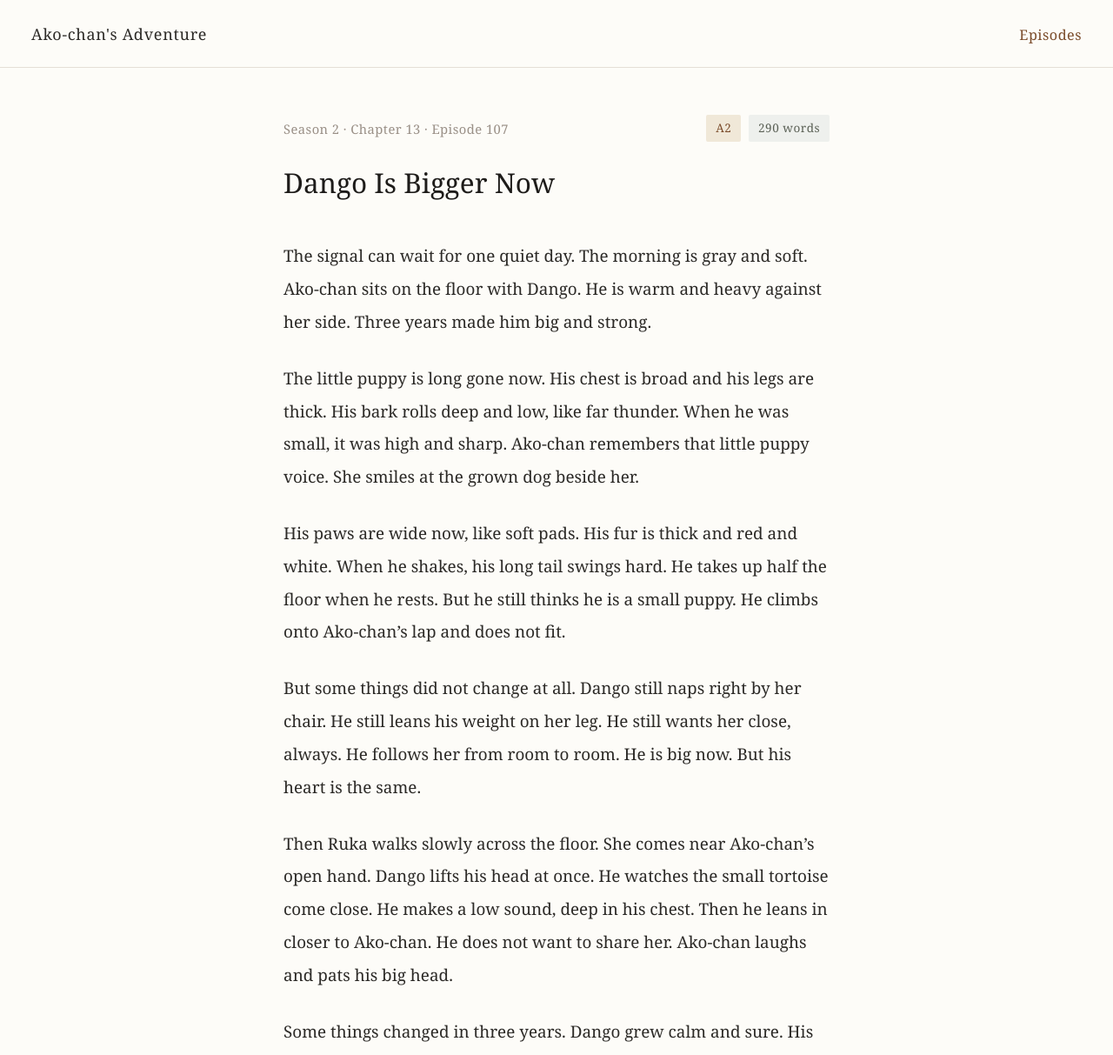
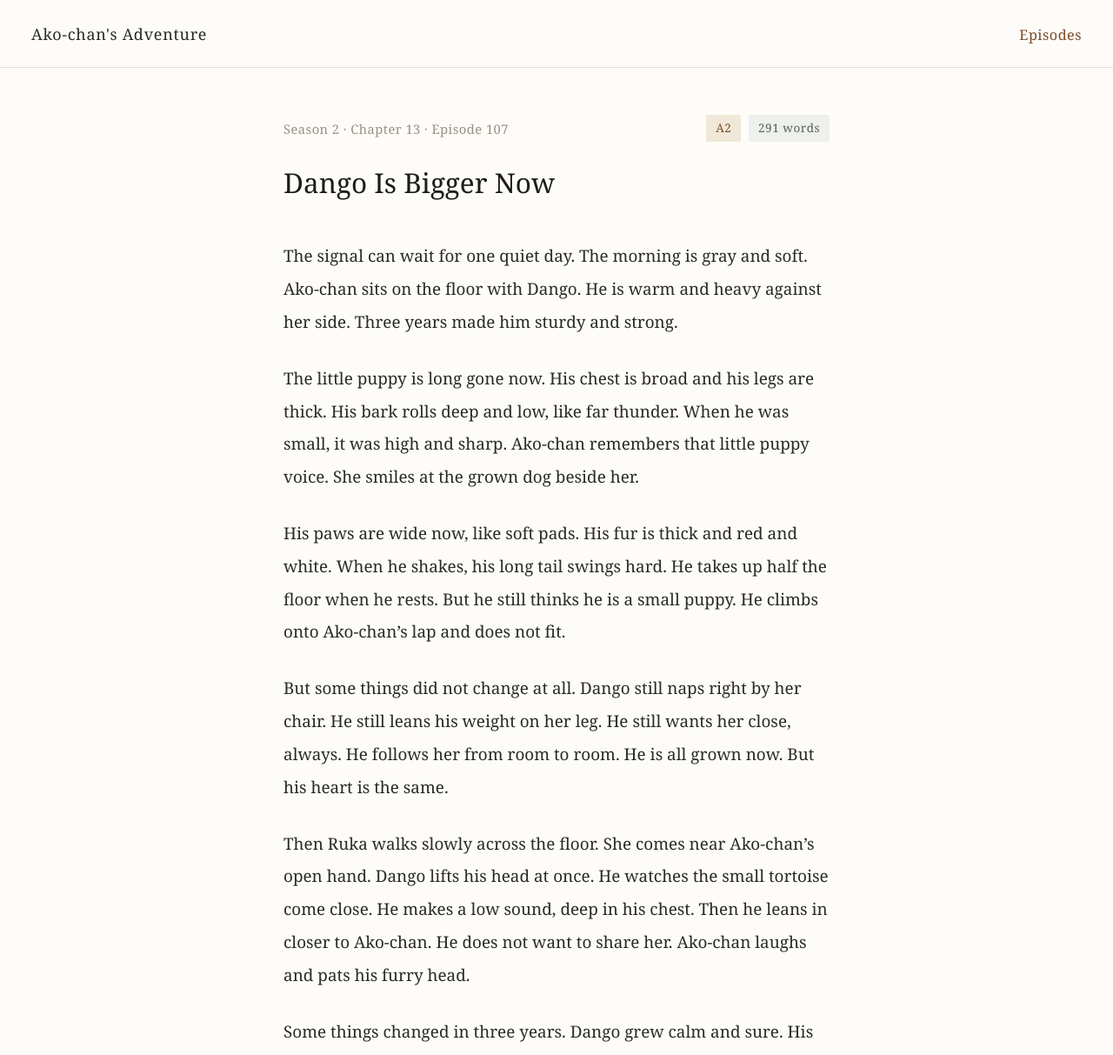
Before and after one commit to morisaki-yuichi/ako-chans-adventure, a Jekyll site: the page built from season2/chapter13/ep107.md, in a window 1280 px wide. Shown: the top 1213 px of the page at 87% size. Built offline with Jekyll 4.4.1, drawn with Linux system fonts in a browser that asks for light colours.

Commit message:
S2 Ch13 Ep107: tone Dango's size to corgi-accurate (drop absolute 'big')
コーギー成犬（体高25-30cm/低く重い）に合わせ絶対表現 'big'×3 を撤去:
- 'big and strong'→'sturdy and strong'
- 'He is big now'→'He is all grown now'
- 'big head'→'furry head'（キツネ顔＆ダブルコート整合）
正確な成長描写(broad chest/thick legs/heavy/床を占める/膝に乗りきらない)は維持。
title 'Bigger'＝比較級で正確のため維持。word_count 290→291。

```diff
--- a/season2/chapter13/ep107.md
+++ b/season2/chapter13/ep107.md
@@ -6,20 +6,20 @@ chapter: 13
 episode: 107
 level: A2
 story_day: 4
-word_count: 290
+word_count: 291
 prev_ep: /season2/chapter13/ep106/
 next_ep: /season2/chapter13/ep108/
 permalink: /season2/chapter13/ep107/
 ---
 
-The signal can wait for one quiet day. The morning is gray and soft. Ako-chan sits on the floor with Dango. He is warm and heavy against her side. Three years made him big and strong.
+The signal can wait for one quiet day. The morning is gray and soft. Ako-chan sits on the floor with Dango. He is warm and heavy against her side. Three years made him sturdy and strong.
 
 The little puppy is long gone now. His chest is broad and his legs are thick. His bark rolls deep and low, like far thunder. When he was small, it was high and sharp. Ako-chan remembers that little puppy voice. She smiles at the grown dog beside her.
 
 His paws are wide now, like soft pads. His fur is thick and red and white. When he shakes, his long tail swings hard. He takes up half the floor when he rests. But he still thinks he is a small puppy. He climbs onto Ako-chan's lap and does not fit.
 
-But some things did not change at all. Dango still naps right by her chair. He still leans his weight on her leg. He still wants her close, always. He follows her from room to room. He is big now. But his heart is the same.
+But some things did not change at all. Dango still naps right by her chair. He still leans his weight on her leg. He still wants her close, always. He follows her from room to room. He is all grown now. But his heart is the same.
 
-Then Ruka walks slowly across the floor. She comes near Ako-chan's open hand. Dango lifts his head at once. He watches the small tortoise come close. He makes a low sound, deep in his chest. Then he leans in closer to Ako-chan. He does not want to share her. Ako-chan laughs and pats his big head.
+Then Ruka walks slowly across the floor. She comes near Ako-chan's open hand. Dango lifts his head at once. He watches the small tortoise come close. He makes a low sound, deep in his chest. Then he leans in closer to Ako-chan. He does not want to share her. Ako-chan laughs and pats his furry head.
 
 Some things changed in three years. Dango grew calm and sure. His body is heavy, his voice is low. But other things stayed just the same. He wants Ako-chan all to himself. He rests his head softly on her knee. He closes his eyes, calm and warm. Changed and unchanged, both at once.
```
Also changed, not shown: planning/timeline.md (+3 -2 lines).
